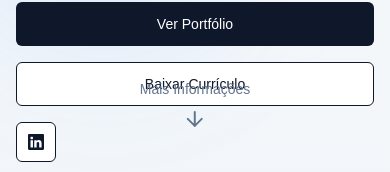
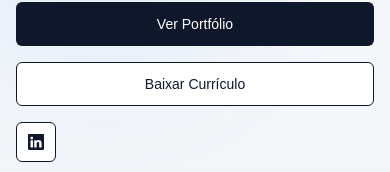
Before and after one commit to jojosuelobo/portfolio-v4, a Next.js app: page / in a window 390 px wide. Shown: the part 510-682 px from the top of the page. Built offline with nearby package versions, Linux system fonts and the light colour scheme.

Commit message:
add 'hidden' class to Hero component to hide on small screens

```diff
--- a/src/components/hero.tsx
+++ b/src/components/hero.tsx
@@ -131,7 +131,7 @@
           </motion.div>
         </div>
 
-        <div className="absolute bottom-10 left-1/2 transform -translate-x-1/2">
+        <div className="absolute bottom-10 left-1/2 transform -translate-x-1/2 hidden md:block">
           <motion.div
             animate={{ y: [0, 10, 0] }}
             transition={{
```
